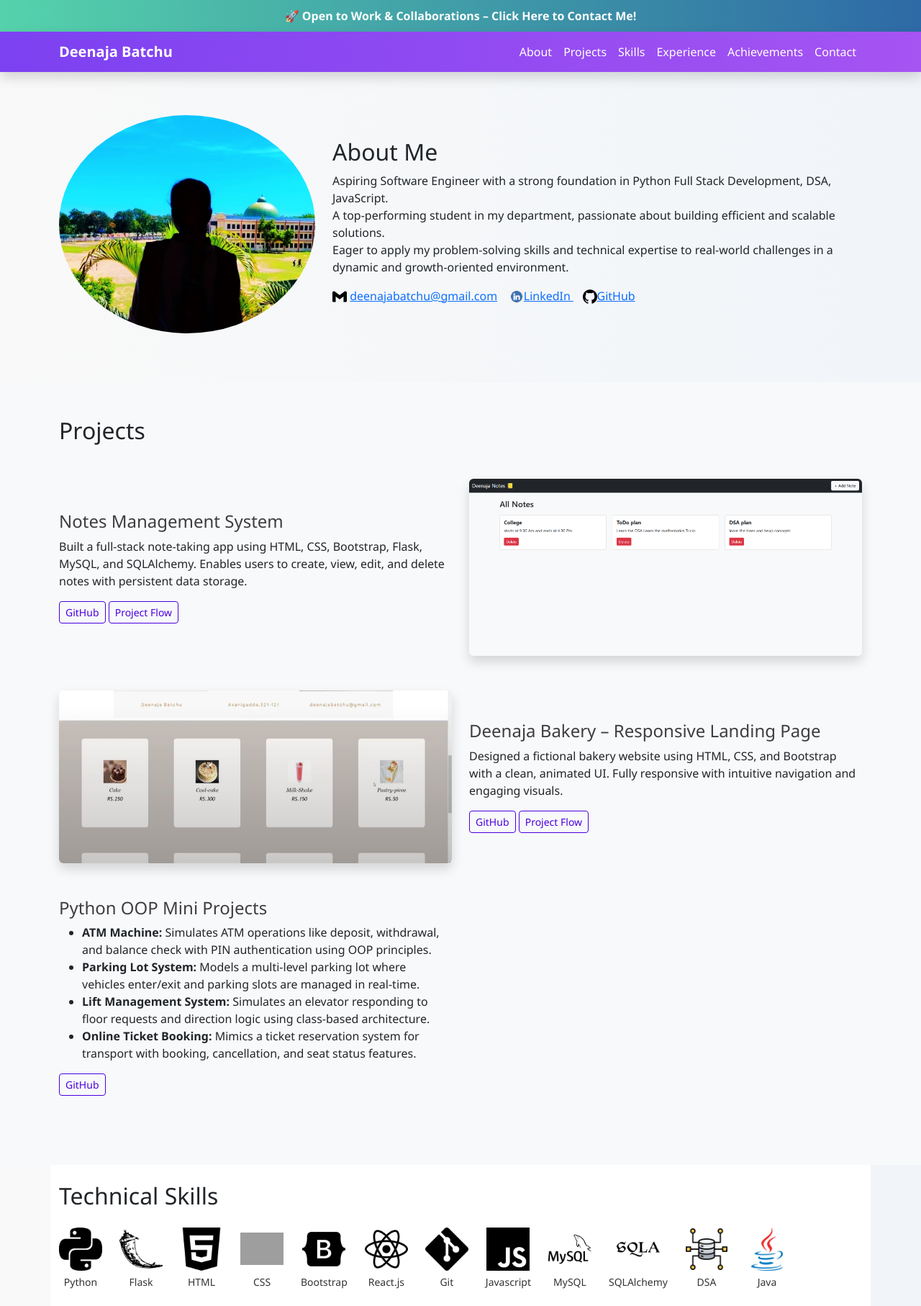
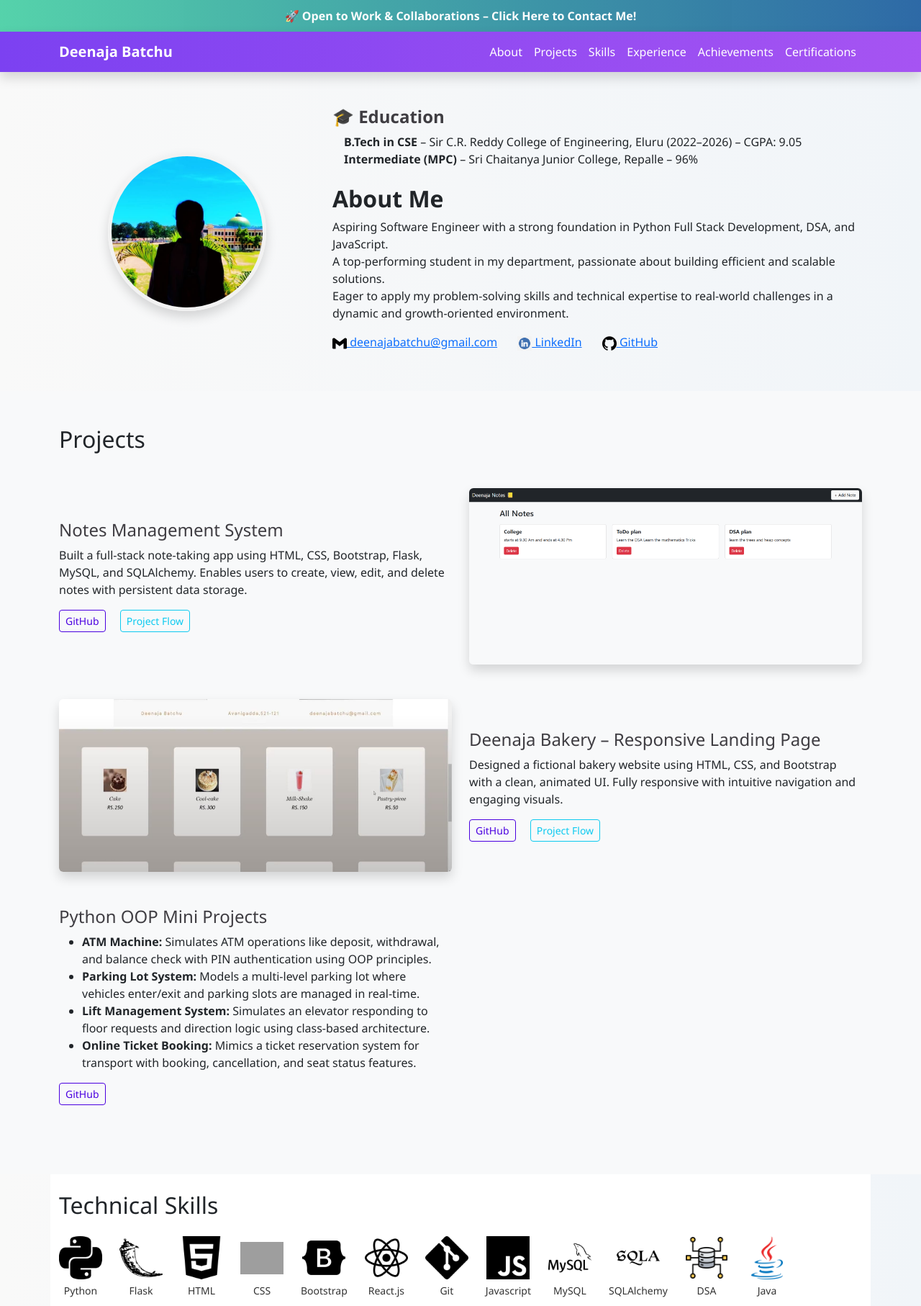
Before and after one commit to deenajabatchu/portfolio, a Flask app: page / in a window 1280 px wide. Shown: the top 1814 px of the page at 72% size. Run offline with Flask 3, Linux system fonts and the light colour scheme; grey boxes are pictures that could not be loaded.

Commit message:
Updated codes

```diff
--- a/requirements.txt
+++ b/requirements.txt
@@ -7,3 +7,4 @@ Jinja2==3.1.6
 MarkupSafe==3.0.2
 python-dotenv==1.0.0
 Werkzeug==3.1.3
+gunicorn
--- a/templates/index.html
+++ b/templates/index.html
@@ -116,38 +116,65 @@
           <li class="nav-item"><a class="nav-link" href="#skills">Skills</a></li>
           <li class="nav-item"><a class="nav-link" href="#experience">Experience</a></li>
           <li class="nav-item"><a class="nav-link" href="#achievements">Achievements</a></li>
-          <li class="nav-item"><a class="nav-link" href="#contact">Contact</a></li>
+          <li class="nav-item"><a class="nav-link" href="#certifications">Certifications</a></li>
         </ul>
       </div>
     </div>
   </nav>
 
-  <!-- Add the rest of your sections like About, Projects, Skills, Experience, etc., here using your existing content -->
 
   <!-- About Section -->
-<section id="about" class="container">
+<section id="about" class="container py-5">
   <div class="row align-items-center">
-    <div class="col-md-4 text-center">
-      <img src="{{ url_for('static', filename='images/mypic.jpg') }}" alt="Deenaja Batchu" class="img-fluid rounded-circle mb-2 ml-2" />
+
+    <!-- Profile Image -->
+    <div class="col-md-4 text-center mb-4 mb-md-0">
+      <img src="{{ url_for('static', filename='images/mypic.jpg') }}"
+           alt="Deenaja Batchu"
+           class="rounded-circle shadow"
+           style="width: 220px; height: 220px; object-fit: cover; border: 5px solid #f2f2f2;" />
     </div>
+
+    <!-- About Content -->
     <div class="col-md-8">
-      <h2>About Me</h2>
-      <p>Aspiring Software Engineer with a strong foundation in Python Full Stack Development, DSA, JavaScript. <br>
+
+      <!-- Education Section -->
+      <div class="mb-4">
+        <h4 class="fw-bold">🎓 Education</h4>
+        <ul class="list-unstyled ms-3">
+          <li><strong>B.Tech in CSE</strong> – Sir C.R. Reddy College of Engineering, Eluru (2022–2026) – CGPA: 9.05</li>
+          <li><strong>Intermediate (MPC)</strong> – Sri Chaitanya Junior College, Repalle – 96%</li>
+        </ul>
+      </div>
+
+      <!-- About Me Text -->
+      <h2 class="fw-bold">About Me</h2>
+      <p>
+        Aspiring Software Engineer with a strong foundation in Python Full Stack Development, DSA, and JavaScript.<br>
         A top-performing student in my department, passionate about building efficient and scalable solutions.<br>
-        Eager to apply my problem-solving skills and technical expertise to real-world challenges in a dynamic and growth-oriented environment.</p>
-      <p>
-        <img src="{{ url_for('static', filename='images/email.png') }}" width="20" alt="Email" />
-        <a href="mailto:deenajabatchu@gmail.com">deenajabatchu@gmail.com</a> &nbsp;&nbsp;
-        <a href="https://www.linkedin.com/in/deenaja-batchu" target="_blank">
-          <img src="{{ url_for('static', filename='images/linkedin.png') }}" width="20" alt="LinkedIn" />LinkedIn
-        </a> &nbsp;&nbsp;
-        <a href="https://github.com/deenajabatchu" target="_blank">
-          <img src="{{ url_for('static', filename='images/github.png') }}" width="20" alt="GitHub" />GitHub
+        Eager to apply my problem-solving skills and technical expertise to real-world challenges in a dynamic and growth-oriented environment.
+      </p>
+
+      <!-- Contact Links -->
+      <div class="mt-3">
+        <a href="mailto:deenajabatchu@gmail.com" class="d-inline-block me-4 mb-2">
+          <img src="{{ url_for('static', filename='images/email.png') }}" width="20" alt="Email" />
+          deenajabatchu@gmail.com
         </a>
-      </p>
+        <a href="https://www.linkedin.com/in/deenaja-batchu" target="_blank" class="d-inline-block me-4 mb-2">
+          <img src="{{ url_for('static', filename='images/linkedin.png') }}" width="20" alt="LinkedIn" />
+          LinkedIn
+        </a>
+        <a href="https://github.com/deenajabatchu" target="_blank" class="d-inline-block mb-2">
+          <img src="{{ url_for('static', filename='images/github.png') }}" width="20" alt="GitHub" />
+          GitHub
+        </a>
+      </div>
+
     </div>
   </div>
 </section>
+
 
 <!-- Projects Section -->
 <section id="projects" class="bg-light py-5">
@@ -159,8 +186,8 @@
       <div class="col-md-6">
         <h4>Notes Management System</h4>
         <p>Built a full-stack note-taking app using HTML, CSS, Bootstrap, Flask, MySQL, and SQLAlchemy. Enables users to create, view, edit, and delete notes with persistent data storage.</p>
-        <a href="https://github.com/deenajabatchu/NotesApp" target="_blank" class="btn btn-outline-primary btn-sm">GitHub</a>
-        <a href="https://www.linkedin.com/feed/update/urn:li:activity:7338233284641886209/" target="_blank" class="btn btn-outline-primary btn-sm">Project Flow</a>
+        <a href="https://github.com/deenajabatchu/NotesApp" target="_blank" class="btn btn-outline-primary btn-sm me-3">GitHub</a>
+        <a href="https://www.linkedin.com/feed/update/urn:li:activity:7338233284641886209/" target="_blank" class="btn btn-outline-info btn-sm">Project Flow</a>
       </div>
       <div class="col-md-6 text-center">
         <img src="{{ url_for('static', filename='images/notes-app.png') }}" alt="Notes App" class="img-fluid rounded shadow" style="max-height: 250px; width: auto;" />
@@ -172,8 +199,8 @@
       <div class="col-md-6">
         <h4>Deenaja Bakery – Responsive Landing Page</h4>
         <p>Designed a fictional bakery website using HTML, CSS, and Bootstrap with a clean, animated UI. Fully responsive with intuitive navigation and engaging visuals.</p>
-        <a href="https://github.com/deenajabatchu/deenaja-bakery" target="_blank" class="btn btn-outline-primary btn-sm mr-2">GitHub</a>
-        <a href="https://www.linkedin.com/posts/deenaja-batchu_frontenddevelopment-html-css-activity-7234618842105135105-11jC?utm_source=share&utm_medium=member_desktop&rcm=ACoAAEODE_AB6AgszMPDOdAB2XBNEWUGpLUtVjw" target="_blank" class="btn btn-outline-primary btn-sm">Project Flow</a>
+        <a href="https://github.com/deenajabatchu/deenaja-bakery" target="_blank" class="btn btn-outline-primary btn-sm mr-2 me-3">GitHub</a>
+        <a href="https://www.linkedin.com/posts/deenaja-batchu_frontenddevelopment-html-css-activity-7234618842105135105-11jC?utm_source=share&utm_medium=member_desktop&rcm=ACoAAEODE_AB6AgszMPDOdAB2XBNEWUGpLUtVjw" target="_blank" class="btn btn-outline-info btn-sm">Project Flow</a>
       </div>
       <div class="col-md-6 text-center">
         <img src="{{ url_for('static', filename='images/bakery.png') }}" alt="Bakery Website" class="img-fluid rounded shadow" style="max-height: 250px; width: auto;" />
@@ -190,7 +217,7 @@
           <li><b>Lift Management System:</b> Simulates an elevator responding to floor requests and direction logic using class-based architecture.</li>
           <li><b>Online Ticket Booking:</b> Mimics a ticket reservation system for transport with booking, cancellation, and seat status features.</li>
         </ul>
-        <a href="https://github.com/deenajabatchu/oop-python-mini-projects" target="_blank" class="btn btn-outline-primary btn-sm">GitHub</a>
+        <a href="https://github.com/deenajabatchu/oop-python-mini-projects" target="_blank" class="btn btn-outline-primary btn-sm me-3">GitHub</a>
       </div>
   </div>
 </section>
@@ -275,8 +302,7 @@
       <a href="https://github.com/ShudarsanRegmi/InfoSys-SpringBoard-Fashion-Ecommerce-Project" target="_blank" class="btn btn-sm btn-outline-primary me-2">GitHub</a>
       <a href="{{ url_for('static', filename='certificates/infosys_certificate.png') }}" target="_blank" class="btn btn-sm btn-outline-success">Certificate</a>
       <ul class="mt-2">
-        <li>Built an interactive fashion shopping website using Flask, HTML, CSS, Bootstrap, SQLAlchemy, and pytest.</li>
-        <li>Integrated user authentication, product browsing, and checkout system for smooth functionality.</li>
+        <li>Completed an internship at Infosys Springboard, where I contributed to developing an Interactive Fashion E-Commerce Platform for admin, delivery staff, and consumers using HTML, CSS, JavaScript, Bootstrap, Python (Flask), Jinja, SQLAlchemy, and Pytest. Implemented secure authentication with SHA-256 hashing and followed Agile methodologies to meet a tight 3-month deadline. Our project was well-received by the Infosys review committee for its functionality and teamwork.</li>
       </ul>
     </div>
 
@@ -285,7 +311,7 @@
       <a href="https://github.com/deenajabatchu/portfolio" target="_blank" class="btn btn-sm btn-outline-primary me-2">GitHub</a>
       <a href="{{ url_for('static', filename='certificates/techsonix_certificate.jpg') }}" target="_blank" class="btn btn-sm btn-outline-success">Certificate</a>
       <ul class="mt-2">
-        <li>Developed a fully responsive personal portfolio website using HTML, CSS, JavaScript, and React.js.</li>
+        <li>Developed a fully responsive personal portfolio website using HTML, CSS, JavaScript and Flask.</li>
         <li>Showcased projects, experience, skills and achievements with modern UI and smooth navigation.</li>
       </ul>
     </div>
@@ -316,6 +342,69 @@
     <li>Infosys Springboard Pragati Cohort 2 Mentorship Program Student.</li>
   </ul>
 </section>
+
+
+<section id="certifications" class="container mt-5">
+  <h2 class="text-center mb-4">📜 Certifications</h2>
+  <div class="row">
+
+    <!-- Python Basics - HackerRank -->
+    <div class="col-md-4 mb-4">
+      <div class="card h-100">
+        <img src="{{ url_for('static', filename='certificates/pythonhackerrank.jpg') }}" class="card-img-top" alt="Python HackerRank">
+        <div class="card-body">
+          <h5 class="card-title">Python Basics</h5>
+          <p class="card-text">Completed on HackerRank</p>
+        </div>
+      </div>
+    </div>
+
+    <!-- Pragati Cohort 2 - Infosys -->
+    <div class="col-md-4 mb-4">
+      <div class="card h-100">
+        <img src="{{ url_for('static', filename='certificates/pragati2cohort.jpg') }}" class="card-img-top" alt="Pragati Cohort 2">
+        <div class="card-body">
+          <h5 class="card-title">Infosys Pragati Cohort 2</h5>
+          <p class="card-text">Mentorship Program under Infosys Springboard</p>
+        </div>
+      </div>
+    </div>
+
+    <!-- GenAI - Microsoft -->
+    <div class="col-md-4 mb-4">
+      <div class="card h-100">
+        <img src="{{ url_for('static', filename='certificates/genaibymicrosoft.jpg') }}" class="card-img-top" alt="GenAI Microsoft">
+        <div class="card-body">
+          <h5 class="card-title">Generative AI</h5>
+          <p class="card-text">Certificate by Microsoft</p>
+        </div>
+      </div>
+    </div>
+
+    <!-- DSA by CareerNinja -->
+    <div class="col-md-4 mb-4">
+      <div class="card h-100">
+        <img src="{{ url_for('static', filename='certificates/dsabycareerninja.jpg') }}" class="card-img-top" alt="DSA CareerNinja">
+        <div class="card-body">
+          <h5 class="card-title">DSA Introduction</h5>
+          <p class="card-text">Completed on CareerNinja</p>
+        </div>
+      </div>
+    </div>
+
+    <!-- HTML/CSS by OpenWaver -->
+    <div class="col-md-4 mb-4">
+      <div class="card h-100">
+        <img src="{{ url_for('static', filename='certificates/htmlcssbyopenwaver.jpg') }}" class="card-img-top" alt="HTML CSS OpenWaver">
+        <div class="card-body">
+          <h5 class="card-title">HTML & CSS Basics</h5>
+          <p class="card-text">Certificate by OpenWaver</p>
+        </div>
+      </div>
+    </div>
+  </div>
+</section>
+
 
 
 
```
Also changed, not shown: static/certificates/dsabycareerninja.jpg (added), static/certificates/genaibymicrosoft.jpg (added), static/certificates/htmlcssbyopenwaver.jpg (added), static/certificates/pragati2cohort.jpg (added), static/certificates/pythonhackerrank.jpg (added), 1 other file.
